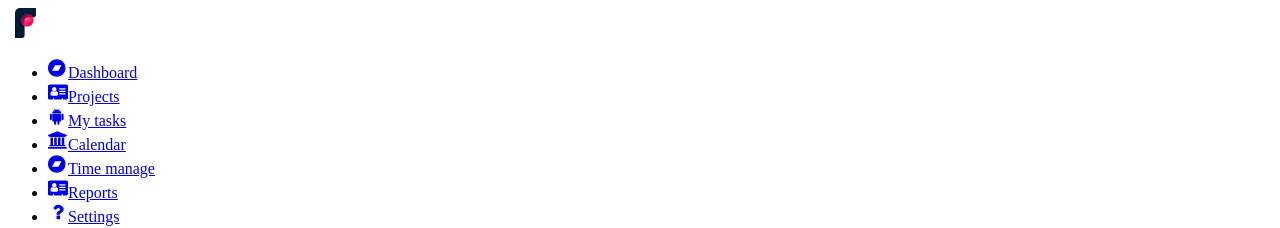
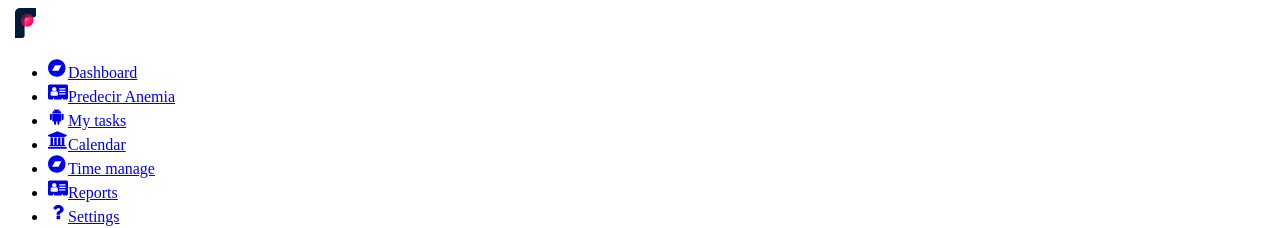
Before and after one commit to JenripM/webAnemia, a Next.js app: page / in a window 1280 px wide. Shown: the top 228 px of the page. Built offline with nearby package versions, Linux system fonts and the light colour scheme.

Commit message:
dashboard-

```diff
--- a/src/dashboard/sidebar/data.tsx
+++ b/src/dashboard/sidebar/data.tsx
@@ -14,7 +14,7 @@ export const data = [
     link: "/",
   },
   {
-    title: "Projects",
+    title: "Predecir Anemia",
     icon: <ProjectIcon />,
     link: "/admin/projects",
   },
```
